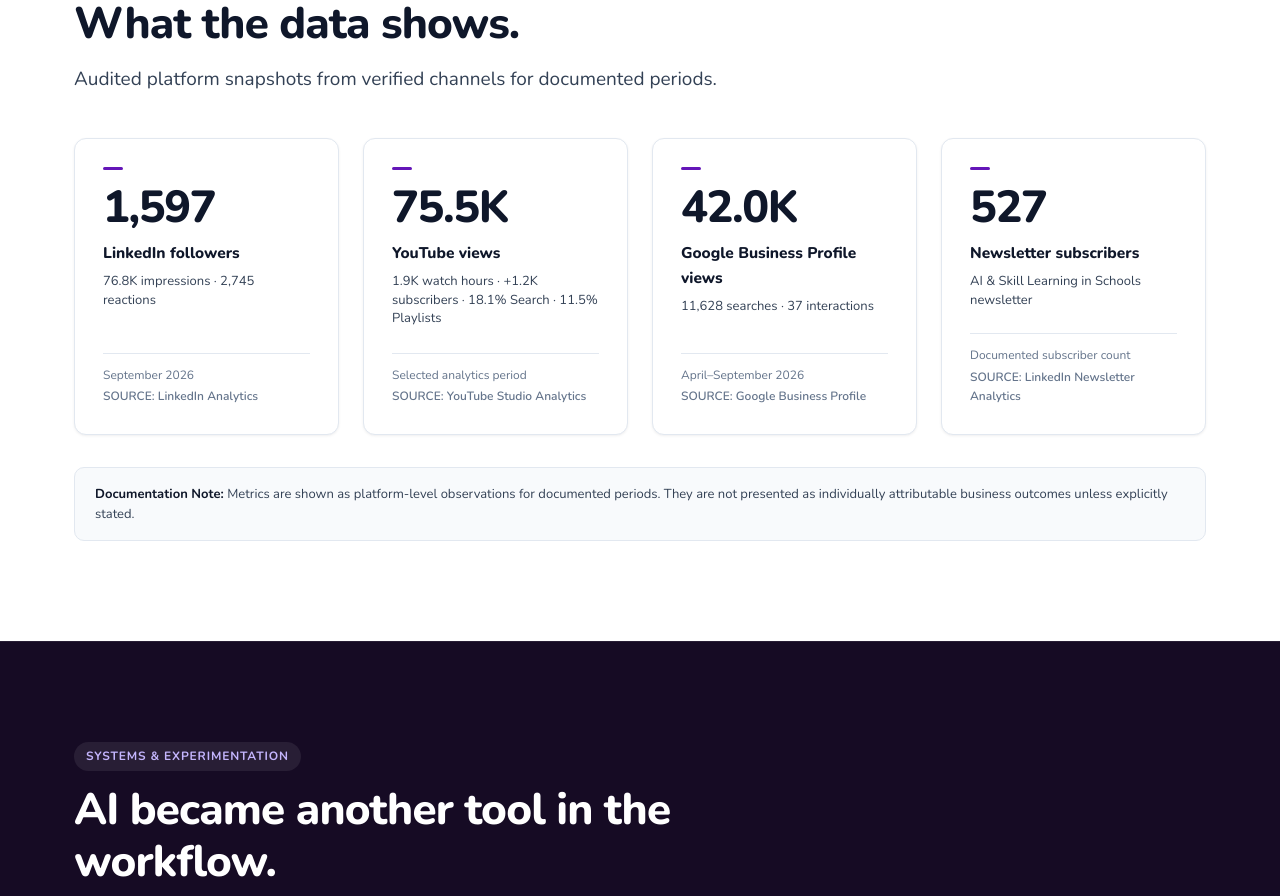
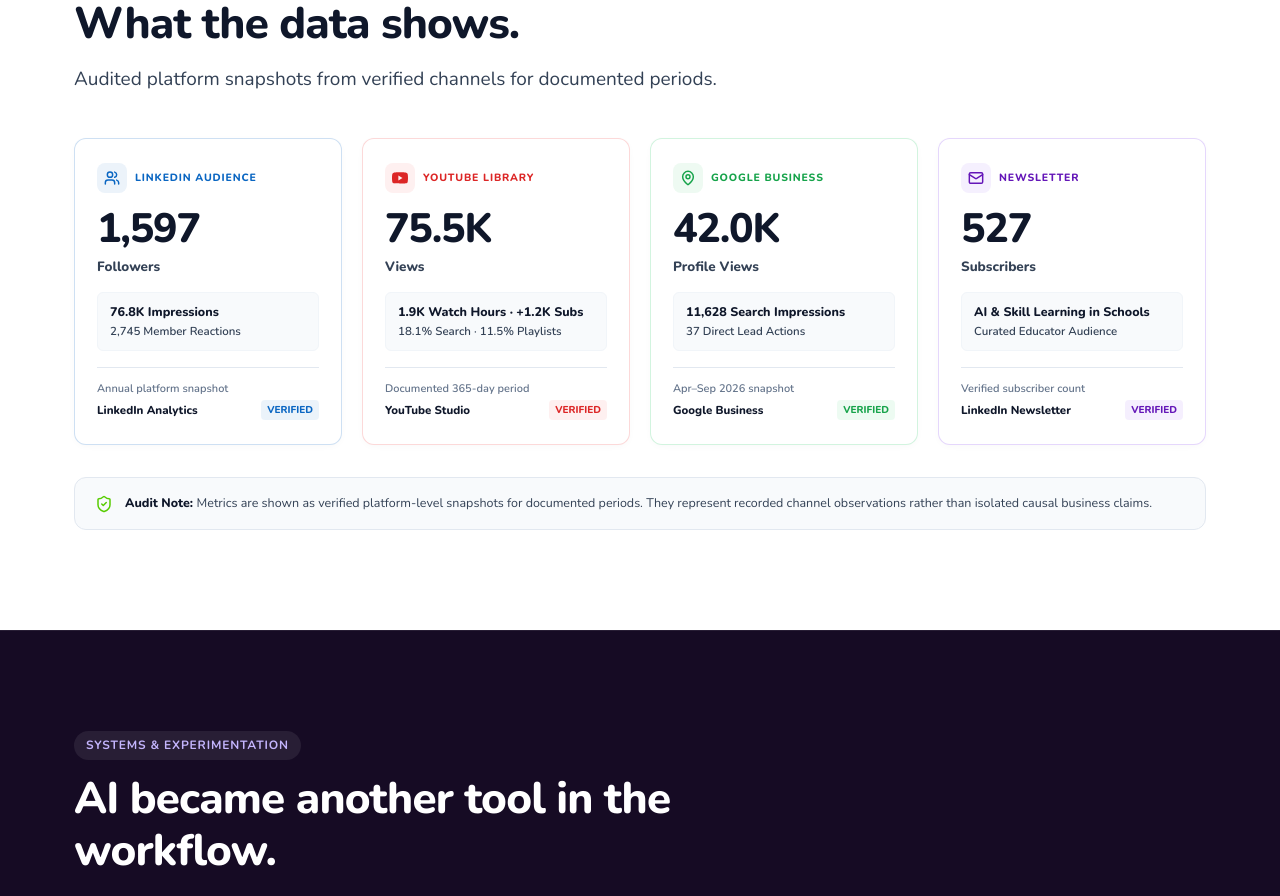
Before and after one commit to bhavishyasingla1/Intership, a React (Vite) app: page / in a window 1280 px wide. Shown: the part 7600-8496 px from the top of the page. Built offline with nearby package versions, Linux system fonts and the light colour scheme.

Commit message:
Elevate visual hierarchy, font sizes, and layout of What the Data Shows metrics section

```diff
--- a/src/components/MetricsSection.tsx
+++ b/src/components/MetricsSection.tsx
@@ -1,41 +1,83 @@
 import React from 'react';
+import { Users, MapPin, Mail, ShieldCheck } from 'lucide-react';
+
+const YoutubeIcon: React.FC<{ size?: number }> = ({ size = 16 }) => (
+  <svg width={size} height={size} viewBox="0 0 24 24" fill="currentColor">
+    <path d="M23.498 6.186a3.016 3.016 0 0 0-2.122-2.136C19.505 3.545 12 3.545 12 3.545s-7.505 0-9.377.505A3.017 3.017 0 0 0 .502 6.186C0 8.07 0 12 0 12s0 3.93.502 5.814a3.016 3.016 0 0 0 2.122 2.136c1.871.505 9.376.505 9.376.505s7.505 0 9.377-.505a3.015 3.015 0 0 0 2.122-2.136C24 15.93 24 12 24 12s0-3.93-.502-5.814zM9.545 15.568V8.432L15.818 12l-6.273 3.568z"/>
+  </svg>
+);
 
 interface MetricItem {
   value: string;
-  label: string;
-  context: string;
-  date: string;
+  unit: string;
+  channel: string;
+  title: string;
+  icon: React.ElementType;
+  iconColor: string;
+  iconBg: string;
+  borderColor: string;
+  primaryStat: string;
+  secondaryStat: string;
+  period: string;
   source: string;
 }
 
 const verifiedMetrics: MetricItem[] = [
   {
     value: '1,597',
-    label: 'LinkedIn followers',
-    context: '76.8K impressions · 2,745 reactions',
-    date: 'September 2026',
+    unit: 'followers',
+    channel: 'LINKEDIN AUDIENCE',
+    title: 'Brand Presence',
+    icon: Users,
+    iconColor: '#0a66c2',
+    iconBg: 'rgba(10, 102, 194, 0.08)',
+    borderColor: 'rgba(10, 102, 194, 0.2)',
+    primaryStat: '76.8K Impressions',
+    secondaryStat: '2,745 Member Reactions',
+    period: 'Annual platform snapshot',
     source: 'LinkedIn Analytics'
   },
   {
     value: '75.5K',
-    label: 'YouTube views',
-    context: '1.9K watch hours · +1.2K subscribers · 18.1% Search · 11.5% Playlists',
-    date: 'Selected analytics period',
-    source: 'YouTube Studio Analytics'
+    unit: 'views',
+    channel: 'YOUTUBE LIBRARY',
+    title: 'Search & Watch Time',
+    icon: YoutubeIcon,
+    iconColor: '#dc2626',
+    iconBg: 'rgba(239, 68, 68, 0.08)',
+    borderColor: 'rgba(239, 68, 68, 0.2)',
+    primaryStat: '1.9K Watch Hours · +1.2K Subs',
+    secondaryStat: '18.1% Search · 11.5% Playlists',
+    period: 'Documented 365-day period',
+    source: 'YouTube Studio'
   },
   {
     value: '42.0K',
-    label: 'Google Business Profile views',
-    context: '11,628 searches · 37 interactions',
-    date: 'April–September 2026',
-    source: 'Google Business Profile'
+    unit: 'profile views',
+    channel: 'GOOGLE BUSINESS',
+    title: 'Local & Discovery',
+    icon: MapPin,
+    iconColor: '#16a34a',
+    iconBg: 'rgba(34, 197, 94, 0.08)',
+    borderColor: 'rgba(34, 197, 94, 0.2)',
+    primaryStat: '11,628 Search Impressions',
+    secondaryStat: '37 Direct Lead Actions',
+    period: 'Apr–Sep 2026 snapshot',
+    source: 'Google Business'
   },
   {
     value: '527',
-    label: 'Newsletter subscribers',
-    context: 'AI & Skill Learning in Schools newsletter',
-    date: 'Documented subscriber count',
-    source: 'LinkedIn Newsletter Analytics'
+    unit: 'subscribers',
+    channel: 'NEWSLETTER',
+    title: 'Pedagogy Readers',
+    icon: Mail,
+    iconColor: 'var(--brand-primary)',
+    iconBg: 'rgba(124, 58, 237, 0.08)',
+    borderColor: 'rgba(124, 58, 237, 0.2)',
+    primaryStat: 'AI & Skill Learning in Schools',
+    secondaryStat: 'Curated Educator Audience',
+    period: 'Verified subscriber count',
+    source: 'LinkedIn Newsletter'
   }
 ];
 
@@ -60,73 +102,127 @@ export const MetricsSection: React.FC = () => {
         <div
           style={{
             display: 'grid',
-            gridTemplateColumns: 'repeat(auto-fit, minmax(240px, 1fr))',
-            gap: '24px',
+            gridTemplateColumns: 'repeat(12, 1fr)',
+            gap: '20px',
             marginBottom: '32px'
           }}
         >
-          {verifiedMetrics.map((metric, idx) => (
+          {verifiedMetrics.map((metric, idx) => {
+            const Icon = metric.icon;
+            return (
               <div
                 key={idx}
+                className="metric-card-col"
+                style={{
+                  gridColumn: 'span 12',
+                  display: 'flex'
+                }}
+              >
+                <div
                   className="card"
                   style={{
-                padding: '28px',
+                    padding: '24px 22px',
                     backgroundColor: '#ffffff',
-                border: '1px solid var(--border-subtle)',
+                    border: `1px solid ${metric.borderColor}`,
                     borderRadius: 'var(--radius-lg)',
                     display: 'flex',
                     flexDirection: 'column',
-                justifyContent: 'space-between'
+                    justifyContent: 'space-between',
+                    width: '100%',
+                    boxShadow: '0 2px 8px -2px rgba(0,0,0,0.04)',
+                    transition: 'transform 0.2s ease, box-shadow 0.2s ease'
                   }}
                 >
                   <div>
-                {/* Small Accent Marker */}
+                    {/* Channel Header Badge */}
+                    <div style={{ display: 'flex', alignItems: 'center', justifyContent: 'space-between', marginBottom: '16px' }}>
+                      <div style={{ display: 'flex', alignItems: 'center', gap: '8px' }}>
                         <div
                           style={{
-                    width: '20px',
-                    height: '3px',
-                    backgroundColor: 'var(--brand-primary)',
-                    borderRadius: '2px',
-                    marginBottom: '16px'
+                            width: '30px',
+                            height: '30px',
+                            borderRadius: '8px',
+                            backgroundColor: metric.iconBg,
+                            color: metric.iconColor,
+                            display: 'flex',
+                            alignItems: 'center',
+                            justifyContent: 'center',
+                            flexShrink: 0
                           }}
-                />
+                        >
+                          <Icon size={16} strokeWidth={2.2} />
+                        </div>
+                        <span
+                          style={{
+                            fontSize: '10.5px',
+                            fontWeight: 800,
+                            color: metric.iconColor,
+                            letterSpacing: '0.08em',
+                            textTransform: 'uppercase'
+                          }}
+                        >
+                          {metric.channel}
+                        </span>
+                      </div>
+                    </div>
 
-                {/* Metric Number (Nunito) */}
+                    {/* Metric Number & Label */}
+                    <div style={{ marginBottom: '14px' }}>
                       <div
                         style={{
-                    fontSize: 'clamp(36px, 3.5vw, 46px)',
+                          fontSize: 'clamp(34px, 3.2vw, 44px)',
                           fontWeight: 800,
                           lineHeight: 1,
                           color: 'var(--text-primary)',
                           letterSpacing: '-0.03em',
-                    marginBottom: '10px'
+                          marginBottom: '6px'
                         }}
                       >
                         {metric.value}
                       </div>
-
-                {/* Label */}
                       <div
                         style={{
-                    fontSize: '15.5px',
+                          fontSize: '13.5px',
+                          fontWeight: 750,
+                          color: 'var(--text-secondary)',
+                          textTransform: 'capitalize'
+                        }}
+                      >
+                        {metric.unit}
+                      </div>
+                    </div>
+
+                    {/* Structured Stat Pill Box */}
+                    <div
+                      style={{
+                        backgroundColor: '#f8fafc',
+                        border: '1px solid #f1f5f9',
+                        borderRadius: 'var(--radius-sm)',
+                        padding: '10px 12px',
+                        marginBottom: '16px'
+                      }}
+                    >
+                      <div
+                        style={{
+                          fontSize: '12.5px',
                           fontWeight: 750,
                           color: 'var(--text-primary)',
-                    marginBottom: '6px'
+                          lineHeight: 1.4,
+                          marginBottom: '4px'
                         }}
                       >
-                  {metric.label}
+                        {metric.primaryStat}
                       </div>
-
-                {/* Context */}
                       <div
                         style={{
-                    fontSize: '13px',
+                          fontSize: '11.5px',
                           color: 'var(--text-secondary)',
-                    lineHeight: 1.45,
-                    marginBottom: '12px'
+                          fontWeight: 600,
+                          lineHeight: 1.35
                         }}
                       >
-                  {metric.context}
+                        {metric.secondaryStat}
+                      </div>
                     </div>
                   </div>
 
@@ -135,34 +231,78 @@ export const MetricsSection: React.FC = () => {
                     style={{
                       borderTop: '1px solid var(--border-subtle)',
                       paddingTop: '12px',
-                  marginTop: '12px',
-                  fontSize: '12px',
-                  color: 'var(--text-muted)'
+                      marginTop: 'auto',
+                      display: 'flex',
+                      flexDirection: 'column',
+                      gap: '3px'
                     }}
                   >
-                <div>{metric.date}</div>
-                <div style={{ marginTop: '2px', fontWeight: 600 }}>SOURCE: {metric.source}</div>
+                    <div style={{ fontSize: '11px', color: 'var(--text-muted)', fontWeight: 550 }}>
+                      {metric.period}
+                    </div>
+                    <div
+                      style={{
+                        fontSize: '11.5px',
+                        fontWeight: 750,
+                        color: 'var(--text-primary)',
+                        display: 'flex',
+                        alignItems: 'center',
+                        justifyContent: 'space-between'
+                      }}
+                    >
+                      <span>{metric.source}</span>
+                      <span
+                        style={{
+                          fontSize: '10px',
+                          fontWeight: 800,
+                          color: metric.iconColor,
+                          backgroundColor: metric.iconBg,
+                          padding: '2px 6px',
+                          borderRadius: '4px',
+                          textTransform: 'uppercase'
+                        }}
+                      >
+                        Verified
+                      </span>
                     </div>
                   </div>
-          ))}
+                </div>
+              </div>
+            );
+          })}
         </div>
 
-        {/* Required Precise Metric Footnote (§ 55) */}
+        {/* Audit Documentation Note */}
         <div
           style={{
             backgroundColor: '#f8fafc',
             border: '1px solid var(--border-subtle)',
-            borderRadius: 'var(--radius-md)',
+            borderRadius: 'var(--radius-lg)',
             padding: '16px 20px',
-            fontSize: '13px',
+            display: 'flex',
+            alignItems: 'center',
+            gap: '12px',
+            fontSize: '12.5px',
             color: 'var(--text-secondary)',
-            lineHeight: 1.55
+            lineHeight: 1.5
           }}
         >
-          <strong style={{ color: 'var(--text-primary)' }}>Documentation Note: </strong>
-          Metrics are shown as platform-level observations for documented periods. They are not presented as individually attributable business outcomes unless explicitly stated.
+          <ShieldCheck size={18} color="var(--brand-accent)" style={{ flexShrink: 0 }} />
+          <div>
+            <strong style={{ color: 'var(--text-primary)', fontWeight: 750 }}>Audit Note: </strong>
+            Metrics are shown as verified platform-level snapshots for documented periods. They represent recorded channel observations rather than isolated causal business claims.
           </div>
         </div>
+      </div>
+
+      <style>{`
+        @media (min-width: 600px) {
+          .metric-card-col { grid-column: span 6 !important; }
+        }
+        @media (min-width: 1024px) {
+          .metric-card-col { grid-column: span 3 !important; }
+        }
+      `}</style>
     </section>
   );
 };
```
Lines whose indentation alone changed are shown as unchanged.
